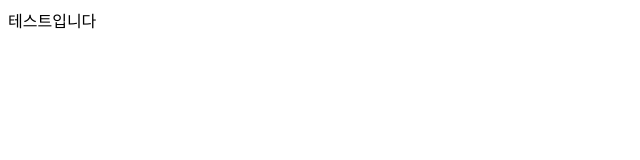
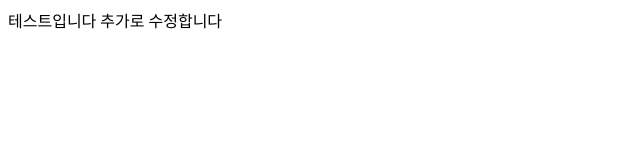
Before and after one commit to molly7973/meowtest, a plain HTML site: page index.html in a window 1280 px wide. Shown: the whole page, without its empty margins (0-640 px from the left). Drawn offline with Linux system fonts and the light colour scheme.

Commit message:
modify test

```diff
--- a/index.html
+++ b/index.html
@@ -7,5 +7,6 @@
 </head>
 <body>
     테스트입니다
+    추가로 수정합니다
 </body>
 </html>
```
